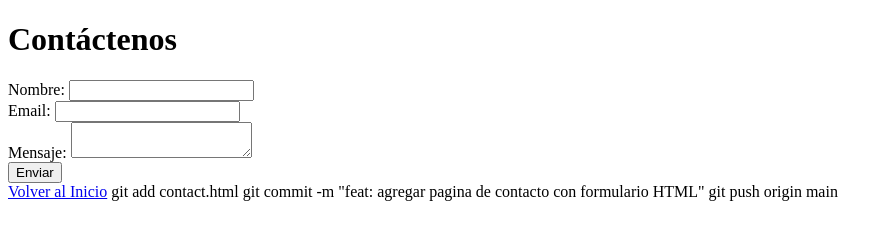
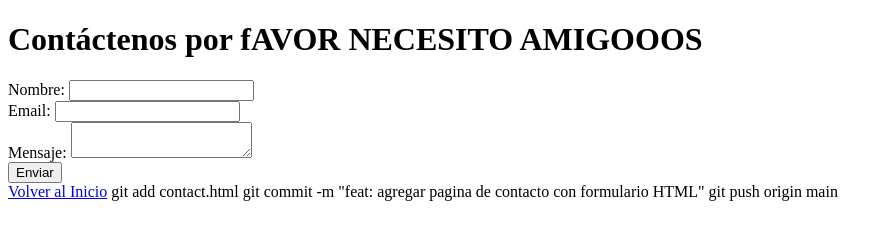
Before and after one commit to ManuelJL20/examen-practico1, a plain HTML site: page contact.html in a window 1280 px wide. Shown: the whole page, without its empty margins (0-892 px from the left). Drawn offline with Linux system fonts and the light colour scheme.

Commit message:
cambios en contact

```diff
--- a/contact.html
+++ b/contact.html
@@ -5,7 +5,7 @@
   <title>Contacto</title>
 </head>
 <body>
-  <h1>Contáctenos</h1>
+  <h1>Contáctenos por fAVOR NECESITO AMIGOOOS</h1>
   <form>
     <label>Nombre: <input type="text" name="nombre"></label><br>
     <label>Email: <input type="email" name="email"></label><br>
```
